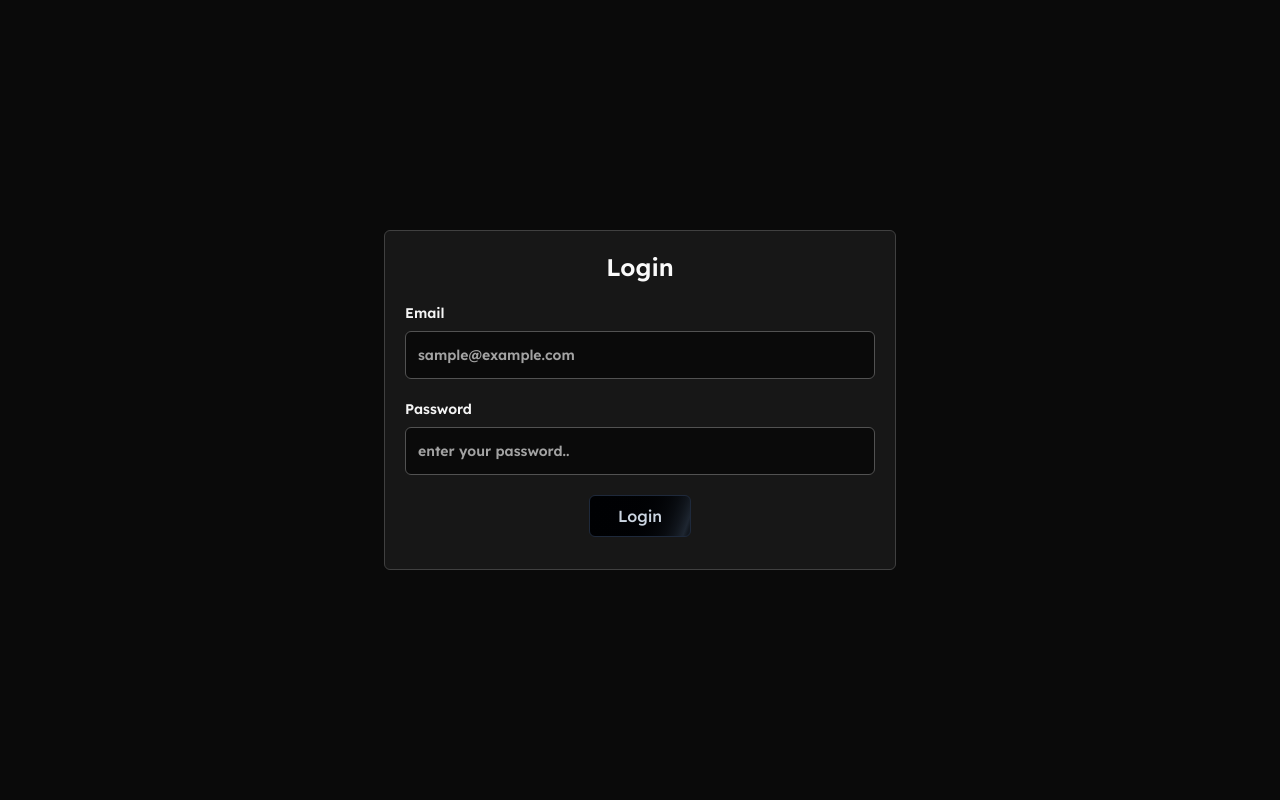
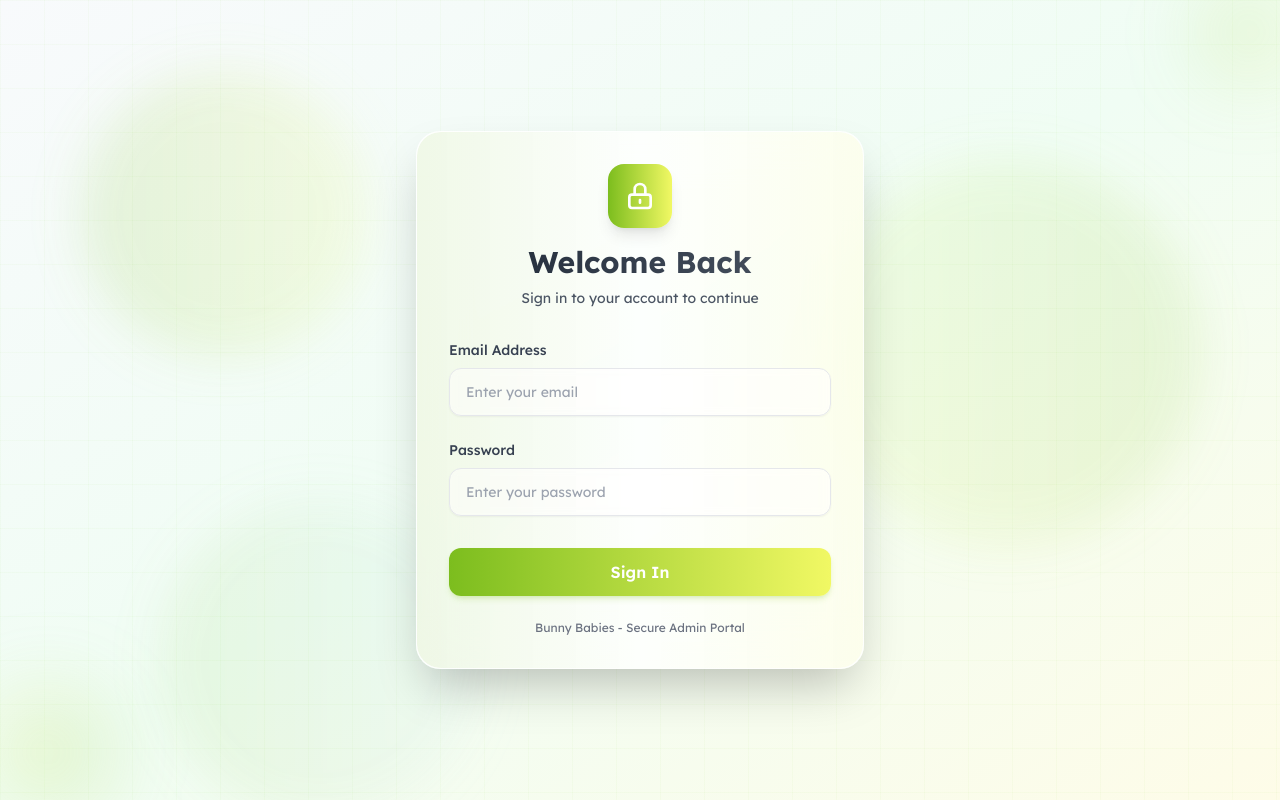
Before and after one commit to adwxithc/BBK-frontend, a Next.js app: page /login in a window 1280 px wide. Built offline with nearby package versions, Linux system fonts and the light colour scheme.

Commit message:
feat: enhance login form UI with improved styling and animations

```diff
--- a/app/login/LoginForm.tsx
+++ b/app/login/LoginForm.tsx
@@ -38,31 +38,35 @@ export default function LoginForm() {
     };
 
     return (
-        <form onSubmit={handleSubmit(onSubmit)}>
-            <div className="mb-4">
-                <label htmlFor="email">Email</label>
+        <form onSubmit={handleSubmit(onSubmit)} className="space-y-6">
+            <div className="space-y-2">
+                <label htmlFor="email" className="text-sm font-medium text-gray-700 block">
+                    Email Address
+                </label>
                 <Input
-                    className="mt-2"
                     id="email"
-                    placeholder="sample@example.com"
+                    placeholder="Enter your email"
                     {...register('email')}
                     error={errors.email?.message}
                 />
             </div>
-            <div className="mb-4">
-                <label htmlFor="password">Password</label>
+
+            <div className="space-y-2">
+                <label htmlFor="password" className="text-sm font-medium text-gray-700 block">
+                    Password
+                </label>
                 <Input
-                    className="mt-2"
                     id="password"
                     type="password"
-                    placeholder="enter your password.."
+                    placeholder="Enter your password"
                     {...register('password')}
                     error={errors.password?.message}
                 />
             </div>
-            <div className="flex mb-3 justify-center">
-                <Button loading={isLoading} type="submit">
-                    Login
+
+            <div className="pt-2">
+                <Button loading={isLoading} type="submit" className="w-full">
+                    {isLoading ? 'Signing In...' : 'Sign In'}
                 </Button>
             </div>
         </form>
--- a/app/login/page.tsx
+++ b/app/login/page.tsx
@@ -2,15 +2,57 @@ import LoginForm from "./LoginForm"
 
 function page() {
     return (
-        <div className="h-screen bg-neutral-950 text-neutral-100 flex justify-center items-center">
-            <div className="max-w-lg w-full  border border-neutral-700 bg-neutral-900 p-5 rounded-md text-sm font-semibold">
-                <h2 className="font-semibold text-center text-2xl mb-5 capitalize text-neutral-50">Login</h2>
-                <div>
-                    <LoginForm />
-                </div>
+        <div className="min-h-screen relative overflow-hidden bg-gradient-to-br from-slate-50 via-green-50 to-yellow-50">
+            {/* Animated background elements */}
+            <div className="absolute inset-0">
+                {/* Floating orbs */}
+                <div className="absolute top-20 left-20 w-72 h-72 bg-gradient-to-r from-[#7CBD1E]/20 to-[#F1F864]/20 rounded-full mix-blend-multiply filter blur-xl animate-bounce opacity-70"></div>
+                <div className="absolute top-40 right-20 w-96 h-96 bg-gradient-to-r from-[#F1F864]/20 to-[#7CBD1E]/20 rounded-full mix-blend-multiply filter blur-xl animate-pulse opacity-70 animation-delay-2000"></div>
+                <div className="absolute -bottom-8 left-40 w-80 h-80 bg-gradient-to-r from-[#7CBD1E]/15 to-blue-200/15 rounded-full mix-blend-multiply filter blur-xl animate-bounce opacity-60 animation-delay-4000"></div>
 
+                {/* Grid pattern */}
+                <div className="absolute inset-0 bg-[linear-gradient(rgba(123,203,30,0.03)_1px,transparent_1px),linear-gradient(90deg,rgba(123,203,30,0.03)_1px,transparent_1px)] bg-[size:44px_44px]"></div>
             </div>
 
+            <div className="relative z-10 flex justify-center items-center min-h-screen p-4">
+                {/* Main login container */}
+                <div className="w-full max-w-md">
+                    {/* Glassmorphism card */}
+                    <div className="backdrop-blur-xl bg-white/80 border border-white/20 rounded-3xl shadow-2xl p-8 relative overflow-hidden">
+                        {/* Card glow effect */}
+                        <div className="absolute inset-0 bg-gradient-to-r from-[#7CBD1E]/10 via-transparent to-[#F1F864]/10 rounded-3xl"></div>
+
+                        {/* Logo/Icon area */}
+                        <div className="relative z-10 text-center mb-8">
+                            <div className="inline-flex items-center justify-center w-16 h-16 bg-gradient-to-r from-[#7CBD1E] to-[#F1F864] rounded-2xl mb-4 shadow-lg">
+                                <svg className="w-8 h-8 text-white" fill="none" stroke="currentColor" viewBox="0 0 24 24">
+                                    <path strokeLinecap="round" strokeLinejoin="round" strokeWidth={2} d="M12 15v2m-6 4h12a2 2 0 002-2v-6a2 2 0 00-2-2H6a2 2 0 00-2 2v6a2 2 0 002 2zm10-10V7a4 4 0 00-8 0v4h8z" />
+                                </svg>
+                            </div>
+                            <h1 className="text-3xl font-bold bg-gradient-to-r from-gray-800 to-gray-600 bg-clip-text text-transparent mb-2">
+                                Welcome Back
+                            </h1>
+                            <p className="text-gray-600 text-sm">Sign in to your account to continue</p>
+                        </div>
+
+                        {/* Form container */}
+                        <div className="relative z-10">
+                            <LoginForm />
+                        </div>
+
+                        {/* Footer */}
+                        <div className="relative z-10 mt-6 text-center">
+                            <p className="text-xs text-gray-500">
+                                Bunny Babies - Secure Admin Portal
+                            </p>
+                        </div>
+                    </div>
+
+                    {/* Additional decorative elements */}
+                    <div className="absolute -top-4 -right-4 w-24 h-24 bg-gradient-to-r from-[#7CBD1E]/20 to-[#F1F864]/20 rounded-full blur-2xl"></div>
+                    <div className="absolute -bottom-4 -left-4 w-32 h-32 bg-gradient-to-r from-[#F1F864]/20 to-[#7CBD1E]/20 rounded-full blur-2xl"></div>
+                </div>
+            </div>
         </div>
     )
 }
--- a/components/Input.tsx
+++ b/components/Input.tsx
@@ -14,13 +14,18 @@ const Input = forwardRef<HTMLInputElement, InputProps>(
                 <input
                     type={type}
                     className={cn(
-                        "flex h-12 w-full rounded-md border border-neutral-600 bg-neutral-950 px-3 py-2 text-sm  file:border-0 file:bg-transparent file:pt-[0.34rem]   file:text-sm file:font-medium placeholder:text-neutral-400 focus-visible:outline-none focus-visible:ring-2 focus-visible:ring-neutral-700 focus-visible:ring-offset-2 disabled:cursor-not-allowed disabled:opacity-50",
-                        className, `${error && 'border-red-600 hover:border-red-600 focus-visible:ring-red-600  focus-visible:ring-offset-0'}`
+                        "flex h-12 w-full rounded-xl border border-gray-200 bg-white/50 backdrop-blur-sm px-4 py-3 text-sm transition-all duration-200 ease-in-out file:border-0 file:bg-transparent file:pt-[0.34rem] file:text-sm file:font-medium placeholder:text-gray-400 focus-visible:outline-none focus-visible:ring-2 focus-visible:ring-[#7CBD1E]/50 focus-visible:border-[#7CBD1E] focus-visible:bg-white/80 hover:bg-white/70 hover:border-gray-300 disabled:cursor-not-allowed disabled:opacity-50 shadow-sm",
+                        className,
+                        error ? 'border-red-400 hover:border-red-400 focus-visible:ring-red-400/50 focus-visible:border-red-400 bg-red-50/50' : ''
                     )}
                     ref={ref}
                     {...props}
                 />
-                <p className='text-red-600 ml-4 mt-1  text-xs text-left'>{error}</p>
+                {error && (
+                    <p className='text-red-500 ml-2 mt-1.5 text-xs font-medium animate-in slide-in-from-left-1 duration-200'>
+                        {error}
+                    </p>
+                )}
             </div>
         );
     }
--- a/components/ui/Button.tsx
+++ b/components/ui/Button.tsx
@@ -12,17 +12,35 @@ export interface ButtonProps
 const Button = React.forwardRef<HTMLButtonElement, ButtonProps>(
     ({ className, children, type, loading, ...props }, ref) => {
         return (
-
             <button
                 ref={ref}
                 {...props}
                 type={type || 'submit'}
-                className={cn(`inline-flex py-2 px-7 text-base animate-shimmer
-        items-center justify-center rounded-md border border-slate-800
-        bg-[linear-gradient(110deg,#000103,45%,#1e2631,55%,#000103)] bg-[length:200%_100%]
-          font-medium text-slate-300  transition-colors focus:outline-none focus:ring-1 focus:ring-slate-400 focus:ring-offset-1 focus:ring-offset-slate-50`, className)}
+                className={cn(
+                    `relative inline-flex items-center justify-center px-8 py-3 text-base font-semibold text-white transition-all duration-300 ease-in-out transform rounded-xl
+                    bg-gradient-to-r from-[#7CBD1E] to-[#F1F864]
+                    hover:from-[#6BA519] hover:to-[#E8E557]
+                    hover:scale-[1.02] hover:shadow-lg hover:shadow-[#7CBD1E]/25
+                    focus:outline-none focus:ring-2 focus:ring-[#7CBD1E]/50 focus:ring-offset-2 focus:ring-offset-white
+                    active:scale-[0.98] active:shadow-md
+                    disabled:opacity-50 disabled:cursor-not-allowed disabled:transform-none disabled:shadow-none
+                    shadow-md shadow-[#7CBD1E]/20
+                    overflow-hidden`,
+                    className
+                )}
+                disabled={loading || props.disabled}
             >
-                {loading ? <RingLoader color="#004cff" size={26} /> : children}
+                {/* Shimmer effect overlay */}
+                <div className="absolute inset-0 bg-gradient-to-r from-transparent via-white/20 to-transparent -skew-x-12 -translate-x-full group-hover:translate-x-full transition-transform duration-1000 ease-out"></div>
+
+                {/* Button content */}
+                <div className="relative z-10 flex items-center space-x-2">
+                    {loading ? (
+                        <RingLoader color="#ffffff" size={20} />
+                    ) : (
+                        children
+                    )}
+                </div>
             </button>
         );
     }
```
